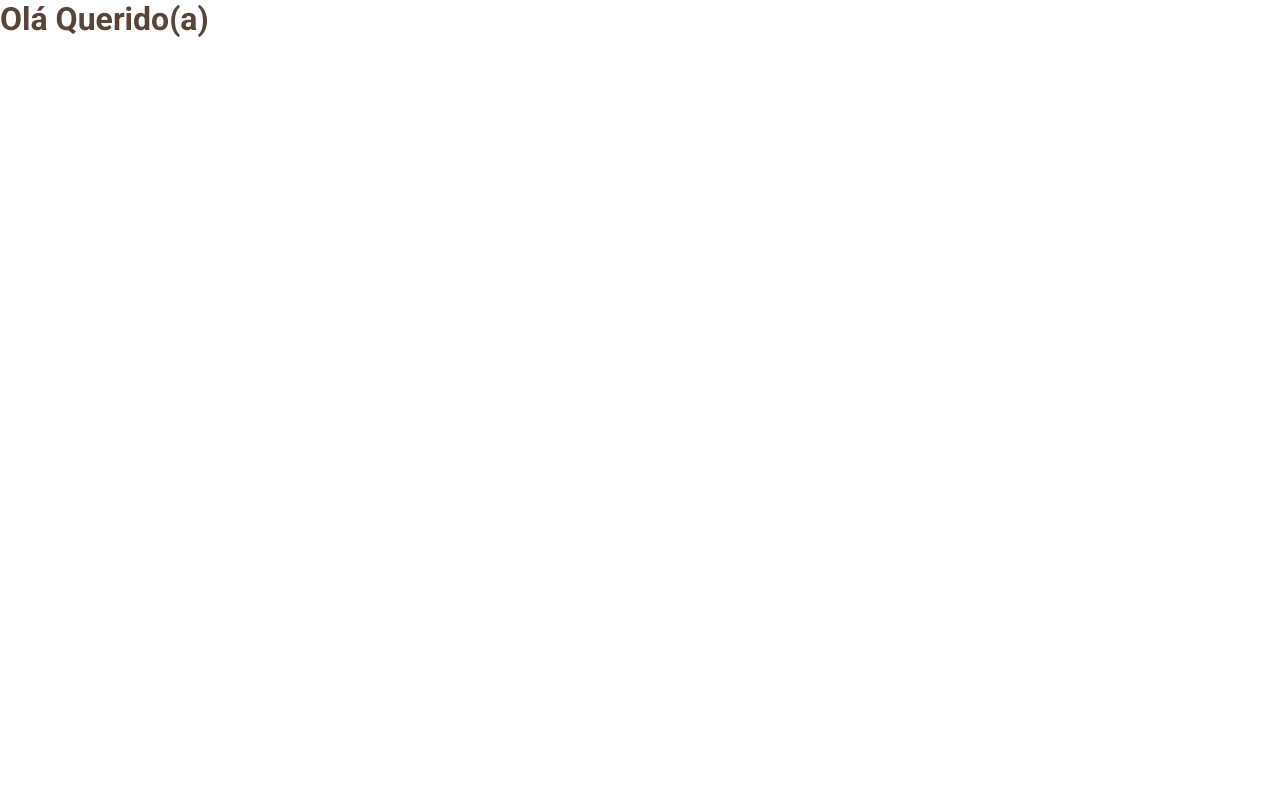
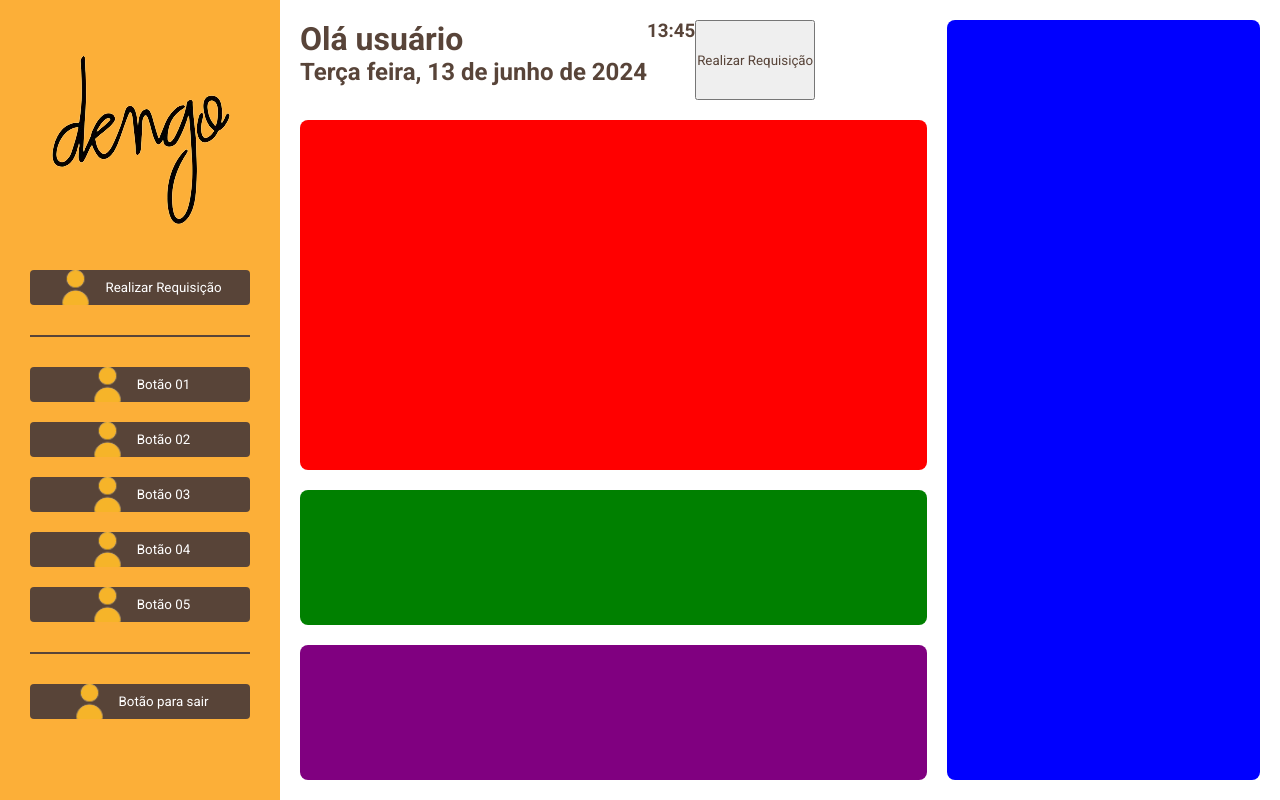
Before and after one commit to RodrigoPereir4/KRSmartReq-FullStack, a Next.js app in the folder frontend/: page /boas-vindas in a window 1280 px wide. Built offline with nearby package versions, Linux system fonts and the light colour scheme.

Commit message:
[UPDATE] Página de boas vindas

```diff
--- a/frontend/app/boas-vindas/page.js
+++ b/frontend/app/boas-vindas/page.js
@@ -1,7 +1,61 @@
+'use client'
+
+import styled from "styled-components";
+
+import userImage from "/images/user2.png";
+
+import Navbar from "@/components/Navbar";
+
+const GridMain = styled.div`
+    width:100%;
+    height: 100vh;
+    padding: 20px;
+
+    display: grid;
+    grid-template-columns: 1fr 0.5fr;
+    grid-template-rows: 80px 350px 0.5fr;
+    grid-template-areas: "text blue"
+    "red blue"
+    "green blue"
+    "purple blue";
+
+    gap: 20px;
+
+    div{
+        border-radius: 8px;
+    }
+
+    @media (max-width: 800px){
+        grid-template-columns: 1frt;
+    }
+`
+
 export default function BoasVindas(){
     return(
-        <>
-            <h1>Olá Querido(a)</h1>
-        </>
+        <div style={{display: "flex"}}>
+            <Navbar></Navbar>
+                <GridMain>
+                    <div style={{display: "flex", gridArea: "text"}} id="body">
+                        <div>
+                            <h1>Olá usuário</h1>
+                            <h2>Terça feira, 13 de junho de 2024</h2>
+
+
+                        </div>
+                        <>
+                            <h3>13:45</h3>
+                        </>
+                        <button>Realizar Requisição</button>
+                    </div>
+
+                    <div className="red" style={{background: "red", gridArea:"red"}}></div>
+
+                    <div className="green" style={{background: "green"}}></div>
+
+                    <div className="purple" style={{background: "purple"}}></div>
+
+                    <div className="blue" style={{background: "blue", gridArea:"blue"}}></div>
+                </GridMain>
+        </div>
     );
 }
```
